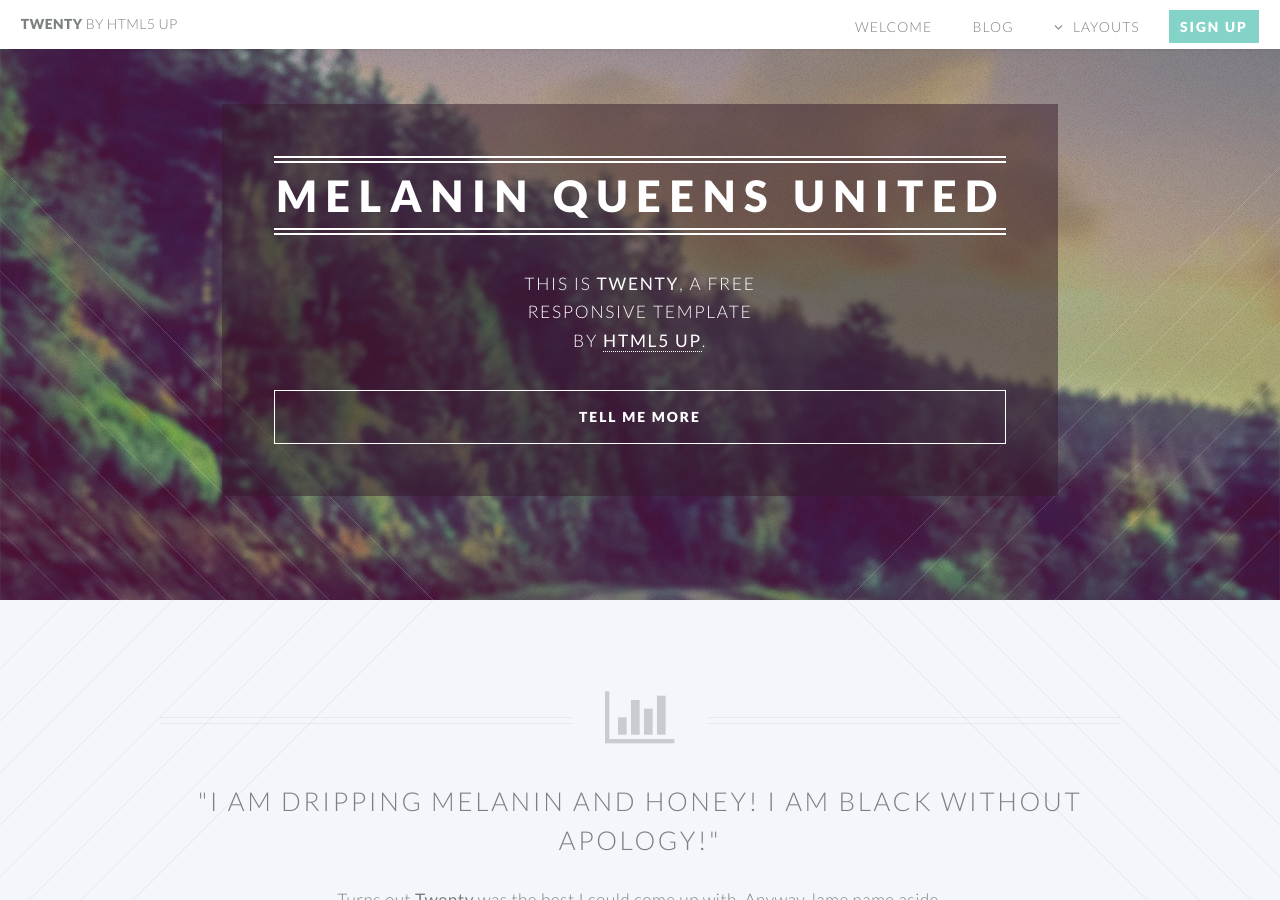
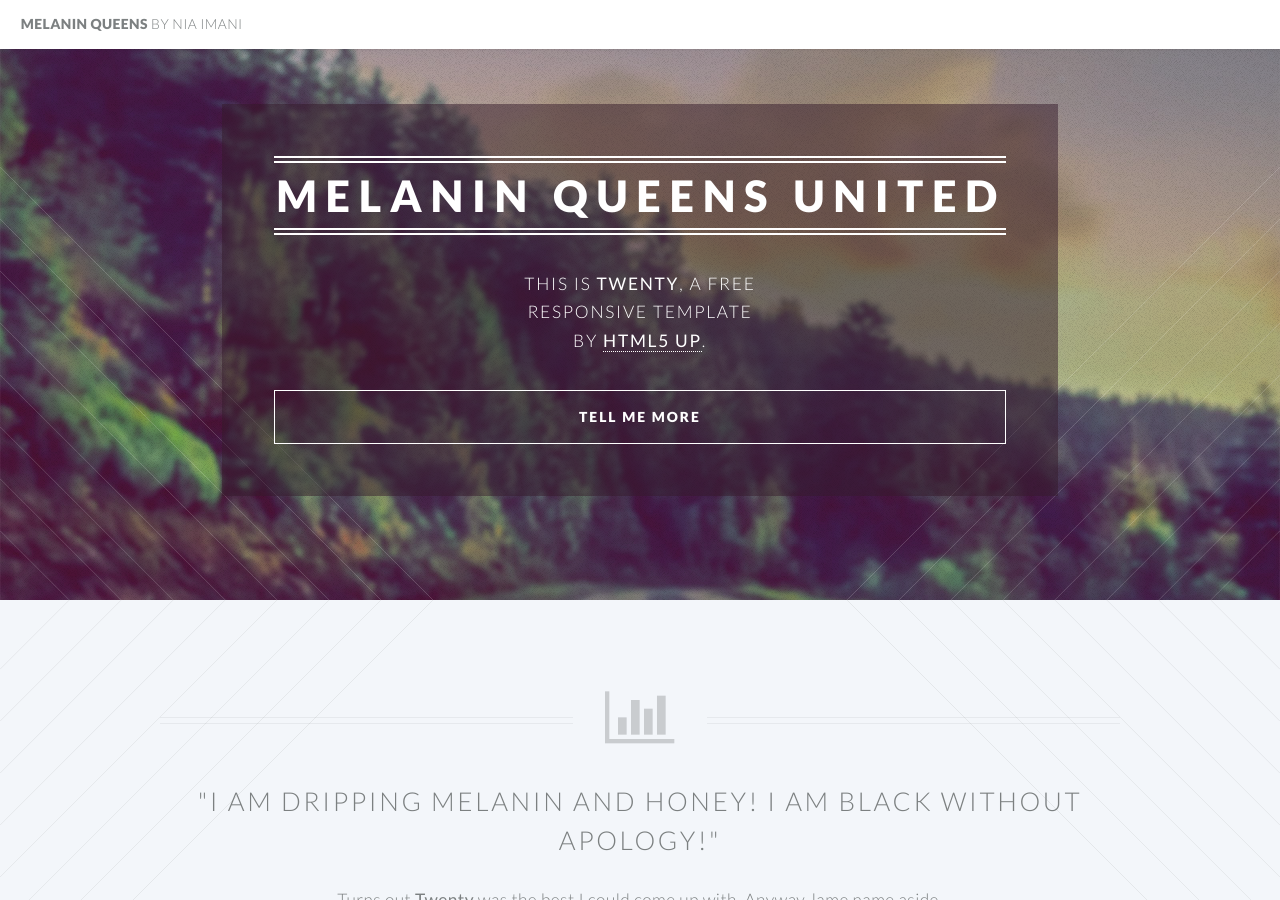
Before and after one commit to melaninqueensunited/melaninqueensunited.github.io, a Jekyll site: the page built from index.html, in a window 1280 px wide and 900 px high. Built offline with Jekyll 4.4.1, drawn with Linux system fonts in a browser that asks for light colours.

Commit message:
added index.html.backup file with original index.html. Commented out Nav bar Options in _includes/header.html

```diff
--- a/_includes/header.html
+++ b/_includes/header.html
@@ -1,6 +1,6 @@
 <header id="header">
-				<h1 id="logo"><a href="/">Twenty <span>by HTML5 UP</span></a></h1>
-				<nav id="nav">
+				<h1 id="logo"><a href="/">Melanin Queens <span>by Nia Imani</span></a></h1>
+<!-- 				<nav id="nav">
 					<ul>
 						<li><a href="/">Welcome</a></li>
                         <li><a href="/blog.html">Blog</a></li>
@@ -25,5 +25,5 @@
 						</li>
 						<li><a href="#" class="button special">Sign Up</a></li>
 					</ul>
-				</nav>
+				</nav> -->
 			</header>
```
Also changed, not shown: 1 other file.
